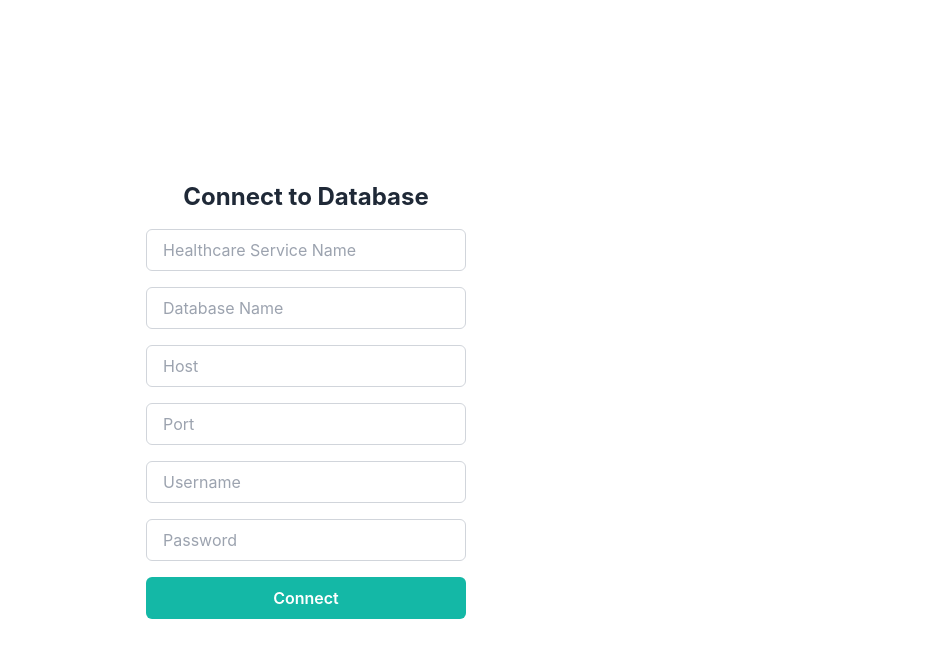
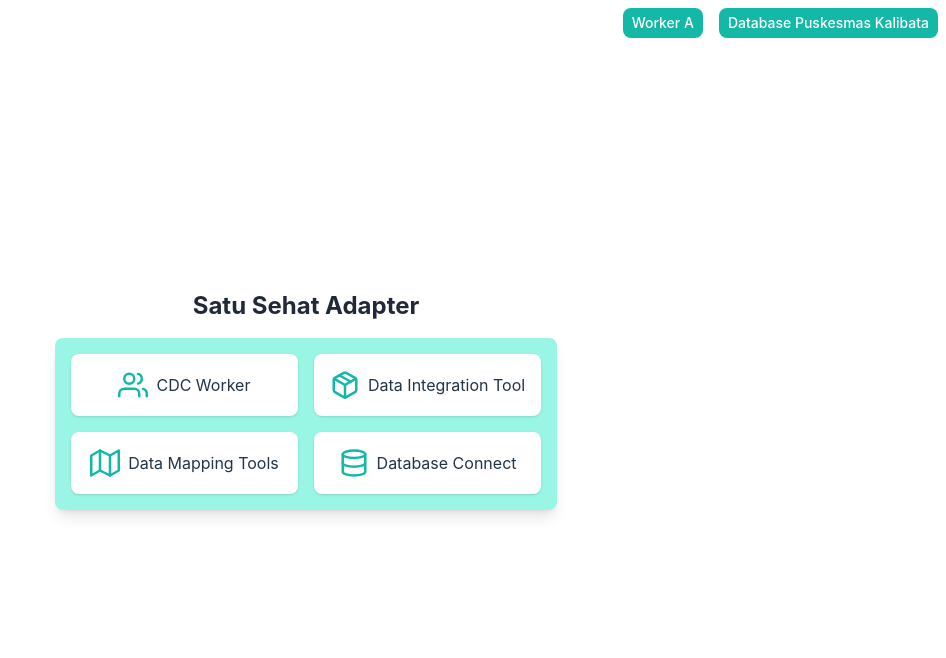
Before and after one commit to heykall/satu-sehat, a React (Vite) app: page / in a window 1280 px wide. Shown: the top 658 px of the page, without its empty margins (334-1280 px from the left). Built offline with nearby package versions, Linux system fonts and the light colour scheme.

Commit message:
add home page and routing to service

```diff
--- a/package.json
+++ b/package.json
@@ -15,6 +15,7 @@
     "postcss": "^8.4.24",
     "react": "^18.2.0",
     "react-dom": "^18.2.0",
+    "react-icons": "^4.9.0",
     "react-router-dom": "^6.11.2",
     "tailwindcss": "^3.3.2"
   },
--- a/src/components/Dropdown.jsx
+++ b/src/components/Dropdown.jsx
@@ -46,9 +46,6 @@
   }
 },[userCred])
 
-if (isLoading) {
-  return <Loading message={'Get the list Tables...'}/>;
-} else {
   return (
     <div>
       <select className="border border-gray-300 rounded px-4 py-2" value={selected} onChange={handleOptionChange}>
@@ -63,8 +60,7 @@
         }
       </select>
     </div>
-  );
-}
+  )
 };
 
 export default Dropdown;
--- /dev/null
+++ b/src/pages/HomePage.jsx
@@ -0,0 +1,70 @@
+import React, { useState } from 'react';
+import { FiUsers, FiPackage, FiMap, FiDatabase } from 'react-icons/fi';
+import { useNavigate } from 'react-router-dom';
+
+const HomePage = () => {
+  const navigate = useNavigate()
+  const [hoveredCard, setHoveredCard] = useState(null);
+
+  const handleCardHover = (card) => {
+    setHoveredCard(card);
+  };
+
+  const handleCardClick = (card) => {
+    if (card === 'cdc') {
+      // Action for CDC Worker card
+      console.log('CDC Worker clicked');
+    } else if (card === 'data-integration') {
+      // Action for Data Integration Tool card
+      console.log('Data Integration Tool clicked');
+    } else if (card === 'data-mapping') {
+      // Action for Data Mapping Tools card
+      navigate('/map-database')
+    } else if (card === 'database') {
+      // Action for Database Connect card
+      navigate('/database')
+    }
+  };
+
+  const renderCardMenu = (icon, label, card) => {
+    const isHovered = hoveredCard === card;
+
+    return (
+      <div
+        className={`bg-white p-4 rounded-lg shadow flex items-center justify-center cursor-pointer ${
+          isHovered ? 'bg-teal-100' : ''
+        }`}
+        onMouseEnter={() => handleCardHover(card)}
+        onMouseLeave={() => handleCardHover(null)}
+        onClick={() => handleCardClick(card)}
+      >
+        {React.cloneElement(icon, {
+          className: `text-teal-500 text-3xl ${isHovered ? 'animate-bounce' : ''}`,
+        })}
+        <span className="ml-2">{label}</span>
+      </div>
+    );
+  };
+
+  return (
+    <>
+      <div className="flex flex-col items-center max-w-screen">
+        <div className="absolute top-0 right-0">
+          <button className="m-2 bg-teal-500 text-sm text-white px-2 py-1">Worker A</button>
+          <button className="m-2 bg-teal-500 text-sm text-white px-2 py-1">Database Puskesmas Kalibata</button>
+        </div>
+        <h1 className="text-2xl font-bold text-gray-800 mb-4">Satu Sehat Adapter</h1>
+        <div className="relative bg-teal-200 p-4 rounded-lg shadow-lg">
+          <div className="grid grid-cols-2 gap-4">
+            {renderCardMenu(<FiUsers />, 'CDC Worker', 'cdc')}
+            {renderCardMenu(<FiPackage />, 'Data Integration Tool', 'data-integration')}
+            {renderCardMenu(<FiMap />, 'Data Mapping Tools', 'data-mapping')}
+            {renderCardMenu(<FiDatabase />, 'Database Connect', 'database')}
+          </div>
+        </div>
+      </div>
+    </>
+  );
+};
+
+export default HomePage;
--- a/src/pages/Table.jsx
+++ b/src/pages/Table.jsx
@@ -4,6 +4,7 @@
 import UseApiCall from '../utils/UseApiCall';
 import SuccessModal from '../components/Modal';
 import { useNavigate } from 'react-router-dom';
+import Loading from '../components/Loading';
 
 const TableComponent = () => {
   const navigate = useNavigate()
@@ -168,14 +169,11 @@
   };
 
 useEffect(()=> {
-  console.log(connectionId);
-  console.log(dataMapSend);
-  // console.log(tempData, "ini selected field <<<<<")
-
-  // console.log(sourcesResultFinal, "ini sources final");
-  // console.log(selectedCaregory);
 }, [tempData, selectedCaregory, targetFields, sourcesResultFinal, sourceFields, dataMapSend, connectionId])
 
+  if(isLoading) {
+    return <Loading message={'Fetching the Database Table...'}/>;
+  } else {
     return (
       <>
       {showModal && (
@@ -247,6 +245,7 @@
       </div>
       </>
     );
+  }
 };
 
 export default TableComponent;
```
Also changed, not shown: src/App.jsx (+6 -1 lines), 1 other file (tests, documents, lock files or other folders). Lines whose indentation alone changed are shown as unchanged.
